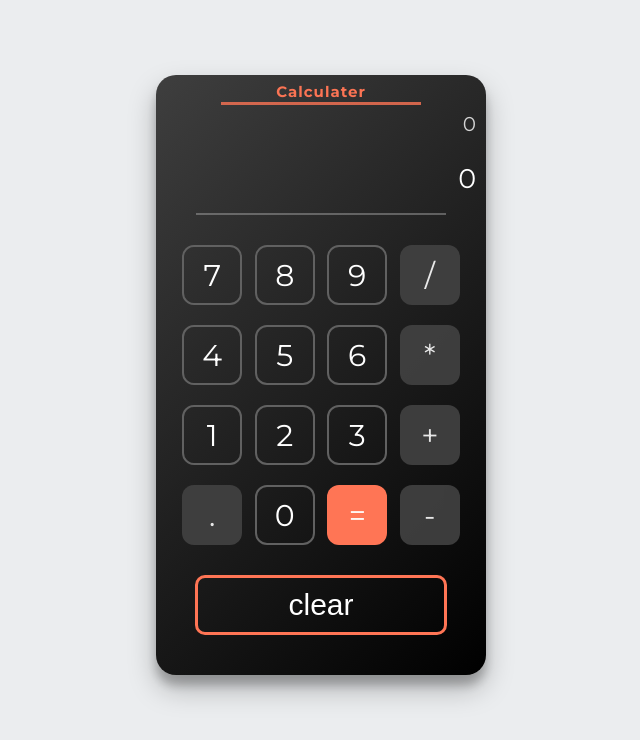
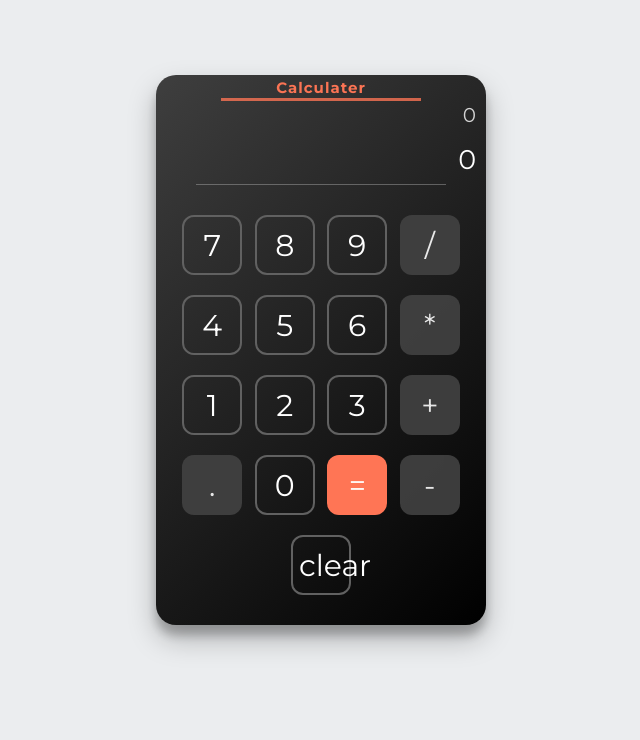
Before and after one commit to hideAki76/calc, a plain HTML site: page index.html in a window 1280 px wide. Shown: the whole page, without its empty margins (319-959 px from the left). Drawn offline with Linux system fonts and the light colour scheme.

Commit message:
デザイン変更

```diff
--- a/style.css
+++ b/style.css
@@ -1,7 +1,7 @@
 @import url('https://fonts.googleapis.com/css?family=Montserrat:400,600,700,900');
 body {
   width : 100%;
-  height : 750px;
+  height : 700px;
   display: flex;
   flex-direction : column;
   justify-content: center;
@@ -16,7 +16,7 @@ body {
   display: flex;
   flex-direction : column;
   width: 330px;
-  height: 600px;
+  height: 550px;
   margin : 10px;
   background-color: #000000;
   background-image: linear-gradient(315deg, #000000 0%, #414141 104%);
@@ -134,7 +134,6 @@ body {
   border: 2px solid #616161;
   border-radius: 20%;
 }
-
 .btn-bg{
   background-color:#424242 !important;
   opacity : 0.9;
@@ -144,6 +143,7 @@ body {
   background-color:#ff7555 !important;
   border : none !important;
 }
+
 .calc-btn-primary:focus {
   outline:none
 }
@@ -152,6 +152,24 @@ body {
 }
 
 .calc-btn-clear {
+  cursor: pointer;
+  font-family: 'Montserrat', sans-serif;
+  margin: 10px 5px;
+  outline: none;
+  border: none;
+  background-color: transparent;
+  color: #fff;
+  font-size: 30px;
+  width: 60px;
+  height: 60px;
+  border: 2px solid #616161;
+  border-radius: 20%;
+}
+.calc-btn-clear:active {
+  transform: scale(0.9);
+}
+
+/*.calc-btn-clear {
   margin: 20px 5px;
   outline: none;
   border: none;
@@ -165,3 +183,4 @@ body {
 .calc-btn-clear:active {
   transform: scale(0.9);
 }
+*/
```
